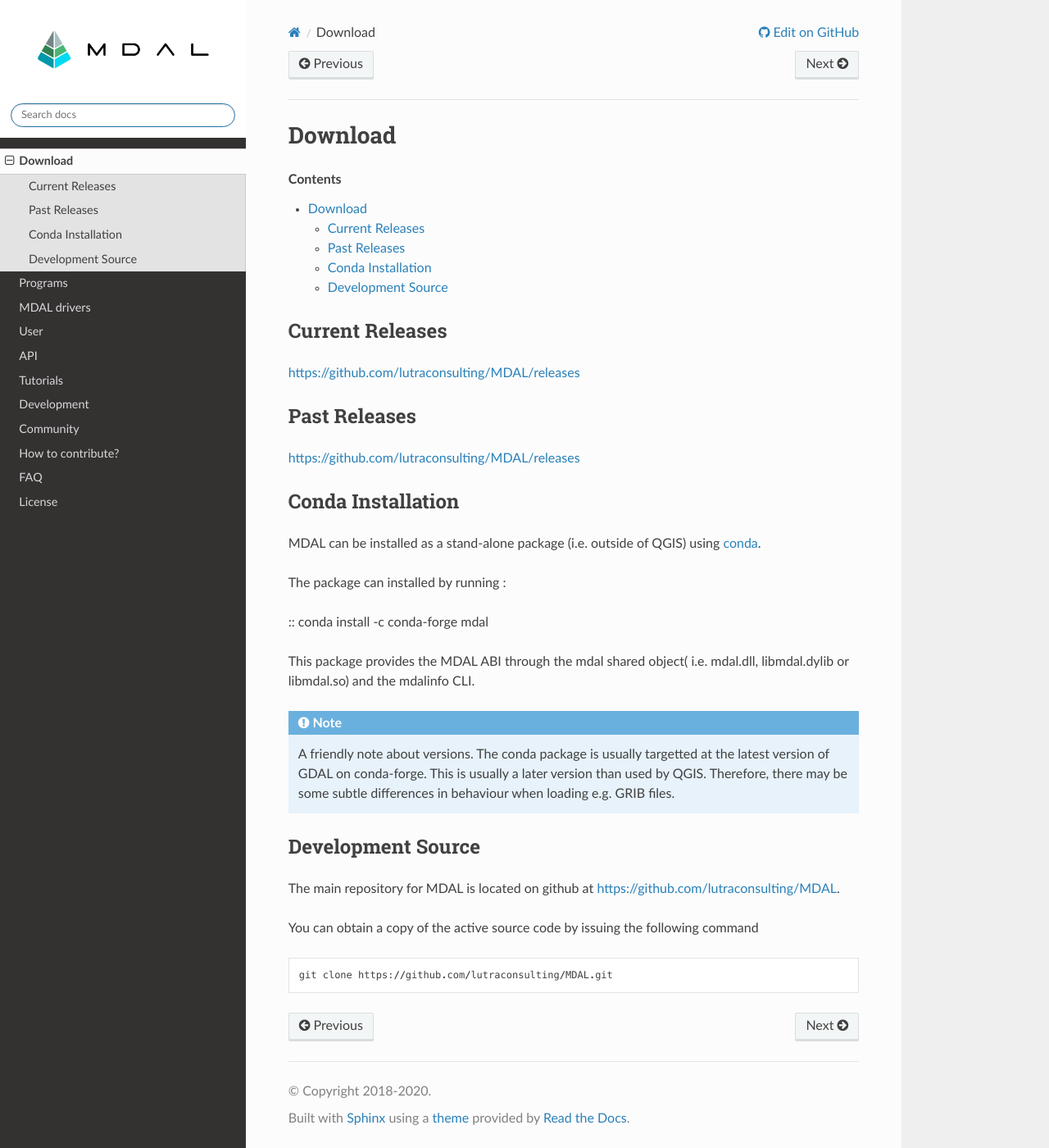
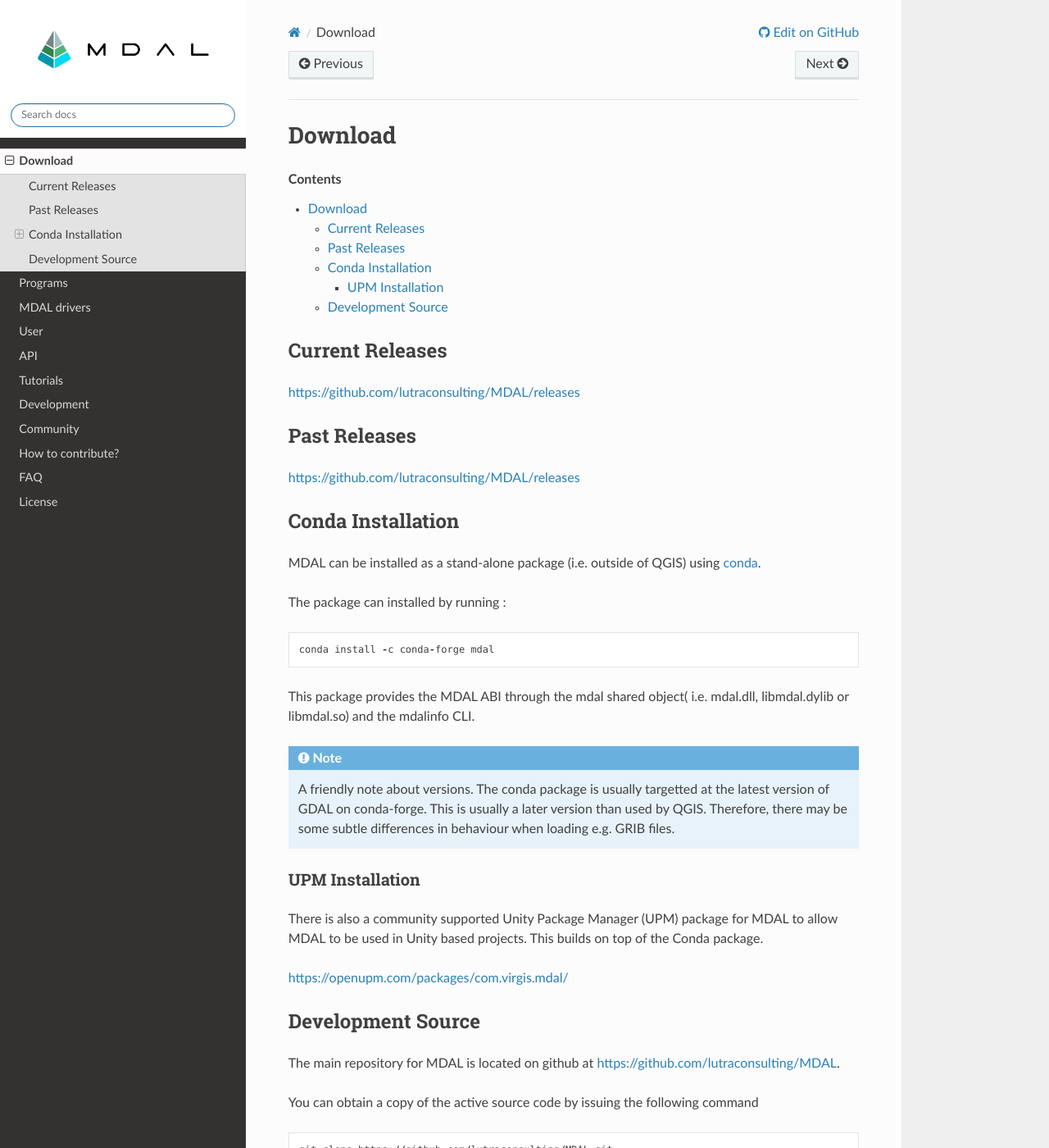
Before and after one commit to lutraconsulting/MDAL, a Sphinx documentation site: the page built from docs/source/download.rst, in a window 1280 px wide and 1400 px high. Shown: the whole window at 82% size. Built offline with Sphinx 7.4.7, drawn with Linux system fonts in a browser that asks for light colours.

Commit message:
Fix typo in docs and add UPM package

```diff
--- a/docs/source/download.rst
+++ b/docs/source/download.rst
@@ -30,12 +30,21 @@
 The package can installed by running :
 
 ::
-conda install -c conda-forge mdal
+
+    conda install -c conda-forge mdal
 
 
 This package provides the MDAL ABI through the mdal shared object( i.e. mdal.dll, libmdal.dylib or libmdal.so) and the mdalinfo CLI.
 
 .. note:: A friendly note about versions. The conda package is usually targetted at the latest version of GDAL on conda-forge. This is usually a later version than used by QGIS. Therefore, there may be some subtle differences in behaviour when loading e.g. GRIB files.
+
+UPM Installation
+++++++++++++++++
+
+There is also a community supported Unity Package Manager (UPM) package for MDAL to allow MDAL to be used in Unity based projects. This builds on top of the Conda package.
+
+https://openupm.com/packages/com.virgis.mdal/
+
 
 Development Source
 ------------------------------------------------------------------------------
```
